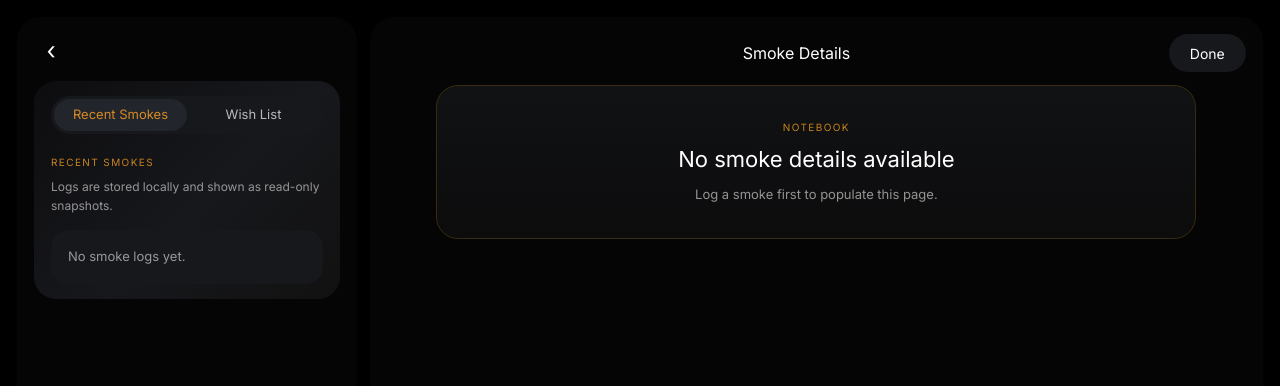
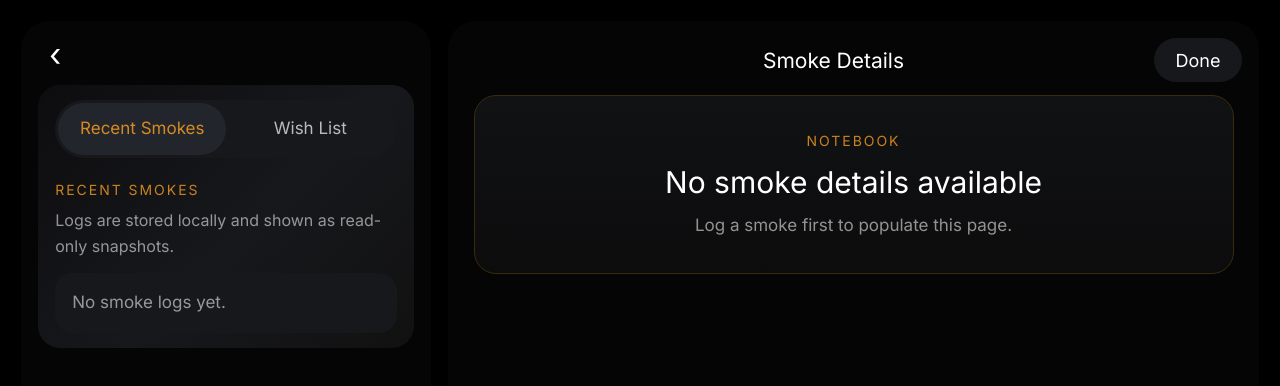
Before and after one commit to 300longdistance/my-cigar-cellar, a Next.js app: page /smokes in a window 1280 px wide. Shown: the top 386 px of the page. Built offline with nearby package versions, Linux system fonts and the light colour scheme.

Commit message:
Notebook text fix

```diff
--- a/src/app/smokes/page.tsx
+++ b/src/app/smokes/page.tsx
@@ -313,9 +313,9 @@ setCigars(nextCigars);
   }
 
   return (
-    <main className="smokes-phone-readable min-h-screen overflow-x-hidden bg-black text-white">
-      <div className="mx-auto w-full max-w-[1380px] px-1.5 py-1.5 sm:px-3 sm:py-3 lg:px-4 lg:py-4">
-        <div className="grid min-h-[calc(100vh-12px)] grid-cols-1 gap-2 sm:grid-cols-[290px_minmax(0,1fr)] sm:gap-3 md:grid-cols-[320px_minmax(0,1fr)] lg:grid-cols-[340px_minmax(0,1fr)]">
+    <main className="smokes-phone-readable smokes-ipad-readable min-h-screen overflow-x-hidden bg-black text-white">
+      <div className="mx-auto w-full max-w-[1500px] px-1.5 py-1.5 sm:px-4 sm:py-4 lg:px-5 lg:py-5">
+        <div className="grid min-h-[calc(100vh-12px)] grid-cols-1 gap-2 sm:grid-cols-[340px_minmax(0,1fr)] sm:gap-4 md:grid-cols-[380px_minmax(0,1fr)] lg:grid-cols-[410px_minmax(0,1fr)]">
           <aside className="rounded-[24px] bg-[#050505] px-3 py-3 sm:px-4 sm:py-4">
             <div className="mb-3 flex items-center justify-between">
               <Link
```
